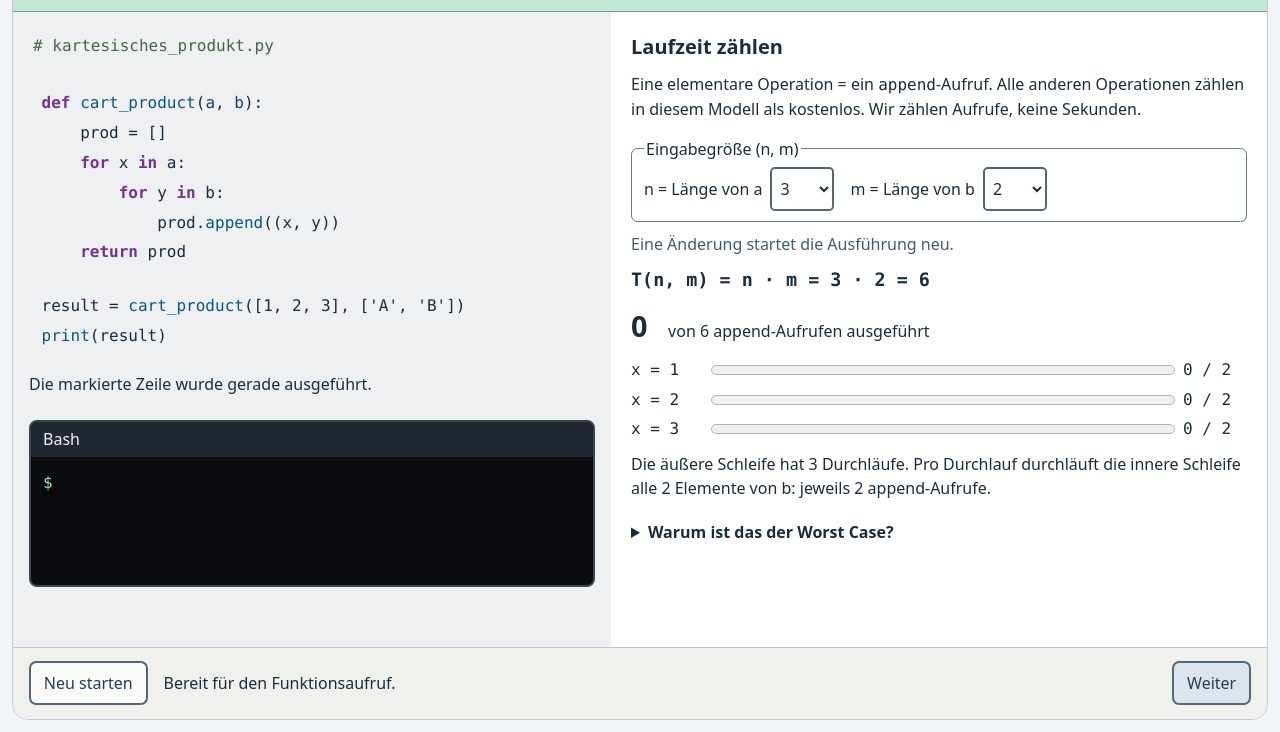
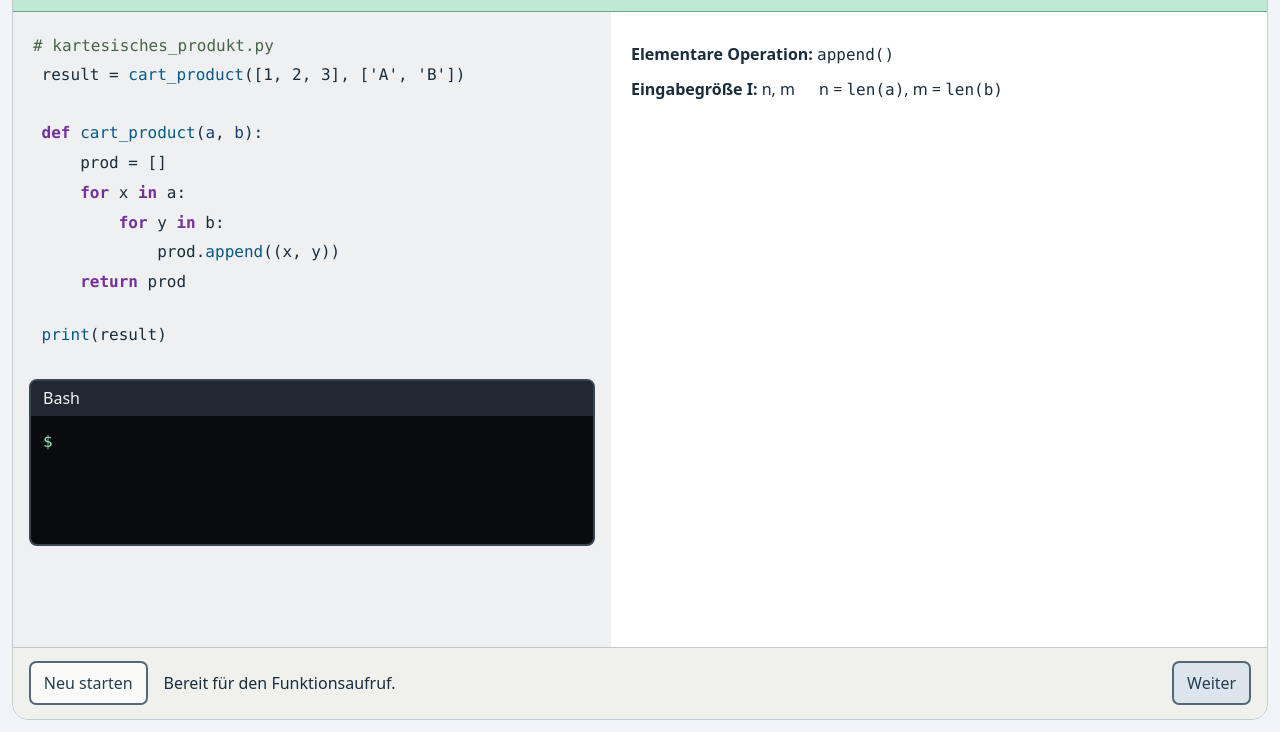
Before and after one commit to julien-zigan/julien-zigan.github.io, a plain HTML site: page laufzeit/index.html in a window 1280 px wide. Shown: the part 68-800 px from the top of the page. Drawn offline with Linux system fonts and the light colour scheme.

Commit message:
Refactor Laufzeit page: update variable declarations to const, enhance runtime analysis with detailed explanations, and improve styling for better readability

```diff
--- a/laufzeit/exercise.js
+++ b/laufzeit/exercise.js
@@ -1,8 +1,8 @@
 import { buildSteps } from './model.mjs';
 
-let a = [1, 2, 3];
-let b = ['A', 'B'];
-let steps = buildSteps(a, b);
+const a = [1, 2, 3];
+const b = ['A', 'B'];
+const steps = buildSteps(a, b);
 const byId = id => document.getElementById(id);
 const format = value => typeof value === 'string' ? `'${value}'` : String(value);
 const pairText = pair => `(${pair.map(format).join(', ')})`;
@@ -154,17 +154,37 @@ function reset() {
 byId('reset').addEventListener('click', reset);
 
 function updateRuntime(state) {
+  const seen = steps.slice(0, position + 1);
+  const outerStarted = seen.some(step => step.line === 3);
+  const firstAppend = seen.some(step => step.line === 5);
+  const complete = state?.line === 6 || state?.result != null;
+  const reveal = (id, visible) => {
+    const element = byId(id);
+    const wasHidden = element.hidden;
+    element.hidden = !visible;
+    if (visible && wasHidden) emphasize(element);
+  };
+  reveal('operation-counter', firstAppend || complete);
+  reveal('runtime-bars', outerStarted && a.length > 0);
+  reveal('runtime-explanation', outerStarted || complete);
+  reveal('runtime-formula', complete);
+  reveal('worst-case', complete);
+  if (!complete) byId('worst-case').open = false;
   const count = state?.prod?.length ?? 0;
   const counter = byId('operation-count');
   const changed = counter.textContent !== String(count);
   counter.textContent = count;
   if (changed && state?.line === 5) emphasize(counter);
-  byId('operation-total').textContent = `von ${a.length * b.length} append-Aufrufen ausgeführt`;
-  byId('runtime-formula').textContent = `T(n, m) = n · m = ${a.length} · ${b.length} = ${a.length * b.length}`;
-  byId('runtime-explanation').textContent = a.length === 0 || b.length === 0
-    ? 'Eine Liste ist leer: Es entstehen keine Paare, also gibt es 0 append-Aufrufe.'
-    : `Die äußere Schleife hat ${a.length} Durchläufe. Pro Durchlauf durchläuft die innere Schleife alle ${b.length} Elemente von b: jeweils ${b.length} append-Aufrufe.`;
-  byId('growth-explanation').textContent = `Verdoppeln wir nur n oder nur m, verdoppelt sich die Anzahl. Verdoppeln wir beide, vervierfacht sie sich: (2n) · (2m) = 4nm. Für n = m gilt T(n, n) = n².`;
+  byId('operation-total').textContent = complete ? `von ${a.length * b.length} append-Aufrufen ausgeführt` : 'append-Aufrufe bisher ausgeführt';
+  byId('runtime-formula-values').textContent = `(n, m) = n · m = ${a.length} · ${b.length} = ${a.length * b.length}`;
+  byId('runtime-explanation').textContent = complete
+    ? (a.length === 0 || b.length === 0
+      ? 'Eine Liste ist leer: Es entstehen keine Paare, also gibt es 0 append-Aufrufe.'
+      : `Die äußere Schleife hatte ${a.length} Durchläufe mit jeweils ${b.length} append-Aufrufen. Insgesamt: ${a.length} · ${b.length} = ${a.length * b.length}.`)
+    : state?.y !== undefined
+      ? `Die innere Schleife durchläuft b für x = ${state.x}. Jeder append-Aufruf erhöht den Zähler um 1.`
+      : 'Die äußere Schleife nimmt den nächsten Wert aus a.';
+  byId('growth-explanation').textContent = `Verdoppeln wir nur n oder nur m, verdoppelt sich die Anzahl. Verdoppeln wir beide, vervierfacht sie sich: (2n) · (2m) = 4nm. Für n = m wächst die Anzahl quadratisch: n · n = n².`;
   const bars = byId('runtime-bars');
   if (bars.children.length !== a.length) {
     bars.replaceChildren(...a.map((value, index) => {
@@ -172,43 +192,28 @@ function updateRuntime(state) {
       row.className = 'runtime-row';
       const label = document.createElement('span');
       label.textContent = `x = ${value}`;
-      const progress = document.createElement('progress');
-      progress.max = Math.max(1, b.length);
-      progress.value = 0;
-      progress.setAttribute('aria-label', `append-Aufrufe im äußeren Durchlauf ${index + 1}`);
+      const yValue = document.createElement('span');
+      yValue.className = 'runtime-y';
+      yValue.textContent = 'y = –';
       const number = document.createElement('span');
-      row.append(label, progress, number);
+      row.append(label, yValue, number);
       return row;
     }));
   }
   [...bars.children].forEach((row, index) => {
+    row.hidden = !seen.some(step => step.line === 3 && step.x === a[index]);
     const done = Math.max(0, Math.min(b.length, count - index * b.length));
-    const progress = row.querySelector('progress');
-    const previous = progress.value;
-    progress.max = Math.max(1, b.length);
-    progress.value = done;
+    const yValue = row.querySelector('.runtime-y');
+    const latest = seen.findLast(step => step.line === 4 && step.pair && step.x === a[index]);
+    const text = latest ? `y = ${format(latest.y)}` : 'y = –';
+    if (yValue.textContent !== text) {
+      yValue.textContent = text;
+      if (latest) emphasize(yValue);
+    }
+    const previous = row.lastElementChild.textContent;
     row.lastElementChild.textContent = `${done} / ${b.length}`;
-    if (done !== previous && state?.line === 5) emphasize(row);
-  });
-}
+    if (row.lastElementChild.textContent !== previous && state?.line === 5) emphasize(row);
 
-for (const [id, initial] of [['size-a', a.length], ['size-b', b.length]]) {
-  const select = byId(id);
-  for (let size = 0; size <= 8; size += 1) {
-    select.add(new Option(String(size), String(size), false, size === initial));
-  }
-  select.addEventListener('change', () => {
-    a = Array.from({ length: Number(byId('size-a').value) }, (_, i) => i + 1);
-    b = Array.from({ length: Number(byId('size-b').value) }, (_, i) => String.fromCharCode(65 + i));
-    steps = buildSteps(a, b);
-    const call = byId('function-call');
-    call.replaceChildren(document.createTextNode('result = '));
-    const name = document.createElement('span');
-    name.className = 'function';
-    name.textContent = 'cart_product';
-    call.append(name, document.createTextNode(`([${a.map(format).join(', ')}], [${b.map(format).join(', ')}])`));
-    reset();
-    reserveCodeWidth();
   });
 }
 
--- a/laufzeit/index.html
+++ b/laufzeit/index.html
@@ -14,38 +14,31 @@
     </header>
     <section class="label-area" aria-label="Python-Code">
       <pre tabindex="0" aria-label="Python-Code für das kartesische Produkt"><code><span class="runtime-value"># kartesisches_produkt.py</span>
+<span id="function-call" data-line="7">result = <span class="function">cart_product</span>([1, 2, 3], ['A', 'B'])</span>
 <span data-line="1"><span class="keyword">def</span> <span class="function">cart_product</span>(<span id="argument-a" class="argument">a</span>, <span id="argument-b" class="argument">b</span>):</span>
 <span data-line="2">    prod = []</span>
 <span data-line="3">    <span class="keyword">for</span> x <span class="keyword">in</span> a:</span>
 <span data-line="4">        <span class="keyword">for</span> y <span class="keyword">in</span> b:</span>
 <span data-line="5">            prod.<span class="function">append</span>((x, y))</span>
 <span data-line="6">    <span class="keyword">return</span> prod</span>
-<span id="function-call" data-line="7">result = <span class="function">cart_product</span>([1, 2, 3], ['A', 'B'])</span>
 <span data-line="8"><span class="function">print</span>(result)</span></code></pre>
-      <p class="code-hint">Die markierte Zeile wurde gerade ausgeführt.</p>
       <section class="terminal" aria-label="Bash-Terminal, simulierte Programmausführung">
         <div class="terminal-title">Bash</div>
         <pre tabindex="0" aria-label="Terminalausgabe"><span class="prompt">$ </span><span id="terminal-command"></span><span id="terminal-output" role="status" aria-live="polite"></span></pre>
       </section>
     </section>
     <div class="content-area">
-      <section class="analysis" aria-labelledby="analysis-title">
-        <h2 id="analysis-title">Laufzeit zählen</h2>
-        <p>Eine elementare Operation = ein <code>append</code>-Aufruf. Alle anderen Operationen zählen in diesem Modell als kostenlos. Wir zählen Aufrufe, keine Sekunden.</p>
-        <fieldset>
-          <legend>Eingabegröße (n, m)</legend>
-          <label for="size-a">n = Länge von a <select id="size-a"></select></label>
-          <label for="size-b">m = Länge von b <select id="size-b"></select></label>
-        </fieldset>
-        <p class="size-hint">Eine Änderung startet die Ausführung neu.</p>
-        <p id="runtime-formula" class="formula"></p>
-        <p><strong id="operation-count">0</strong> <span id="operation-total"></span></p>
-        <div id="runtime-bars" aria-label="Gezählte Aufrufe pro äußerem Schleifendurchlauf"></div>
-        <p id="runtime-explanation"></p>
-        <details>
+      <section class="analysis" aria-label="Laufzeitanalyse">
+        <p id="operation-definition"><strong>Elementare Operation:</strong> <code>append()</code></p>
+        <p id="input-size"><strong>Eingabegröße I:</strong> n, m <span class="size-definition">n = <code>len(a)</code>, m = <code>len(b)</code></span></p>
+        <p id="runtime-formula" class="formula" hidden>T<sub>cart_product</sub><span id="runtime-formula-values"></span></p>
+        <p id="operation-counter" hidden><strong id="operation-count">0</strong> <span id="operation-total"></span></p>
+        <div id="runtime-bars" hidden aria-label="Werte von x und y pro äußerem Schleifendurchlauf"></div>
+        <p id="runtime-explanation" hidden></p>
+        <details id="worst-case" hidden>
           <summary>Warum ist das der Worst Case?</summary>
-          <p>Für jede Eingabe I = (a, b) mit den Längen (n, m) gilt: T(I) = n · m. Die Werte und ihre Reihenfolge ändern die Anzahl der Aufrufe nicht.</p>
-          <p>Das Maximum über alle Eingaben dieser Größe ist deshalb ebenfalls <strong>T(n, m) = n · m</strong>.</p>
+          <p>Für jede Eingabe I = (a, b) mit den Längen (n, m) gilt: T<sub>cart_product</sub>(I) = n · m. Die Werte und ihre Reihenfolge ändern die Anzahl der Aufrufe nicht.</p>
+          <p>Das Maximum über alle Eingaben dieser Größe ist deshalb ebenfalls <strong>T<sub>cart_product</sub>(n, m) = n · m</strong>.</p>
           <p id="growth-explanation"></p>
         </details>
       </section>
--- a/laufzeit/style.css
+++ b/laufzeit/style.css
@@ -15,7 +15,6 @@ pre:focus-visible { outline: 3px solid #111827; outline-offset: 3px; }
 .function { color: #075985; }
 [data-line] { white-space: pre; display: inline-block; min-width: 100%; border-left: 3px solid transparent; padding: 0 .35rem; }
 [data-line].active { background: #fff0bd; border-left-color: #845000; outline: 1px solid #845000; }
-.code-hint { margin: 1rem 0 0; }
 .list-value { position: relative; display: inline-block; padding: .1em .25em; border: 3px solid transparent; border-radius: .25rem; line-height: 1.3; }
 .list-value.selected::before { content: attr(data-variable); position: absolute; bottom: calc(100% + .15rem); left: 50%; transform: translateX(-50%); padding: 0 .25rem; background: #173f78; color: white; border: 1px solid #071d3d; border-radius: .2rem; font-size: 1rem; font-weight: 800; line-height: 1.3; text-decoration: none; }
 .list-value.selected { background: #173f78; color: white; border-color: #071d3d; box-shadow: 0 0 0 2px white; font-size: 1.2em; font-weight: 800; text-decoration: underline; text-decoration-thickness: 3px; text-underline-offset: .15em; }
@@ -50,7 +49,8 @@ footer { min-height: calc(44px + 1.7rem); background: #f0f0ed; border-top: 1px s
 .argument { padding-top: 1.75rem; }
 .runtime-value { color: #476547; }
 
-#function-call { margin-top: 1.5rem; white-space: pre; }
+#function-call { white-space: pre; }
+[data-line="6"] { margin-bottom: 1.5rem; }
 [hidden] { display: none !important; }
 .terminal { margin-top: 1.5rem; background: #090b0f; color: #f3f4f6; border: 2px solid #394454; border-radius: .5rem; overflow: hidden; }
 .terminal-title { padding: .35rem .75rem; background: #222831; color: #f3f4f6; font-size: 1rem; }
@@ -59,16 +59,15 @@ footer { min-height: calc(44px + 1.7rem); background: #f0f0ed; border-top: 1px s
 .analysis { font-family: system-ui, sans-serif; margin-bottom: 1.5rem; line-height: 1.5; }
 .analysis h2 { margin: 0 0 .5rem; font-size: 1.25rem; }
 .analysis p { margin: .65rem 0; }
-.analysis fieldset { display: flex; flex-wrap: wrap; gap: .5rem 1rem; margin: 1rem 0 0; border: 1px solid #637989; border-radius: .4rem; }
-.analysis label { display: flex; align-items: center; gap: .5rem; }
-.analysis select { min-height: 44px; min-width: 4rem; font: inherit; color: #192d3d; background: white; border: 2px solid #526879; border-radius: .3rem; padding: .25rem; }
-.analysis select:focus-visible, .analysis summary:focus-visible { outline: 3px solid #111827; outline-offset: 3px; }
+#operation-definition { white-space: nowrap; }
+.size-definition { display: inline-block; margin-left: 1.25rem; }
+.analysis summary:focus-visible { outline: 3px solid #111827; outline-offset: 3px; }
 .analysis summary { min-height: 44px; display: list-item; align-content: center; cursor: pointer; font-weight: 650; }
-.size-hint { color: #405c70; }
 .formula { font-family: ui-monospace, SFMono-Regular, Consolas, monospace; font-weight: 750; font-size: 1.15rem; }
 #operation-count { display: inline-block; min-width: 2ch; font-size: 1.8rem; }
 .runtime-row { display: grid; grid-template-columns: 4.5rem minmax(0, 1fr) 4rem; align-items: center; gap: .5rem; margin: .35rem 0; font-family: ui-monospace, SFMono-Regular, Consolas, monospace; }
-.runtime-row progress { width: 100%; height: 1.25rem; accent-color: #173f78; }
+.runtime-y { justify-self: start; }
+.analysis sub { font-size: .7em; vertical-align: sub; }
 #variables { max-height: 18rem; overflow-y: auto; }
 #variables:focus-visible { outline: 3px solid #111827; outline-offset: 3px; }
 
```
